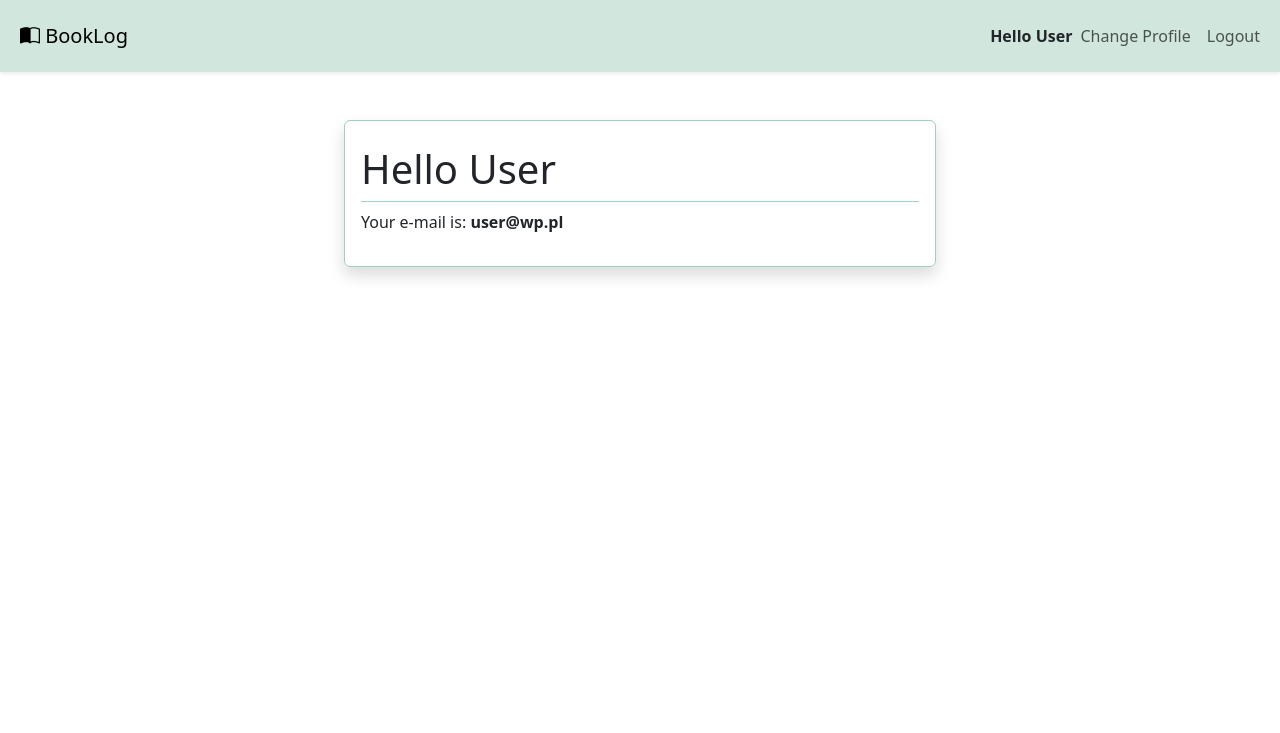
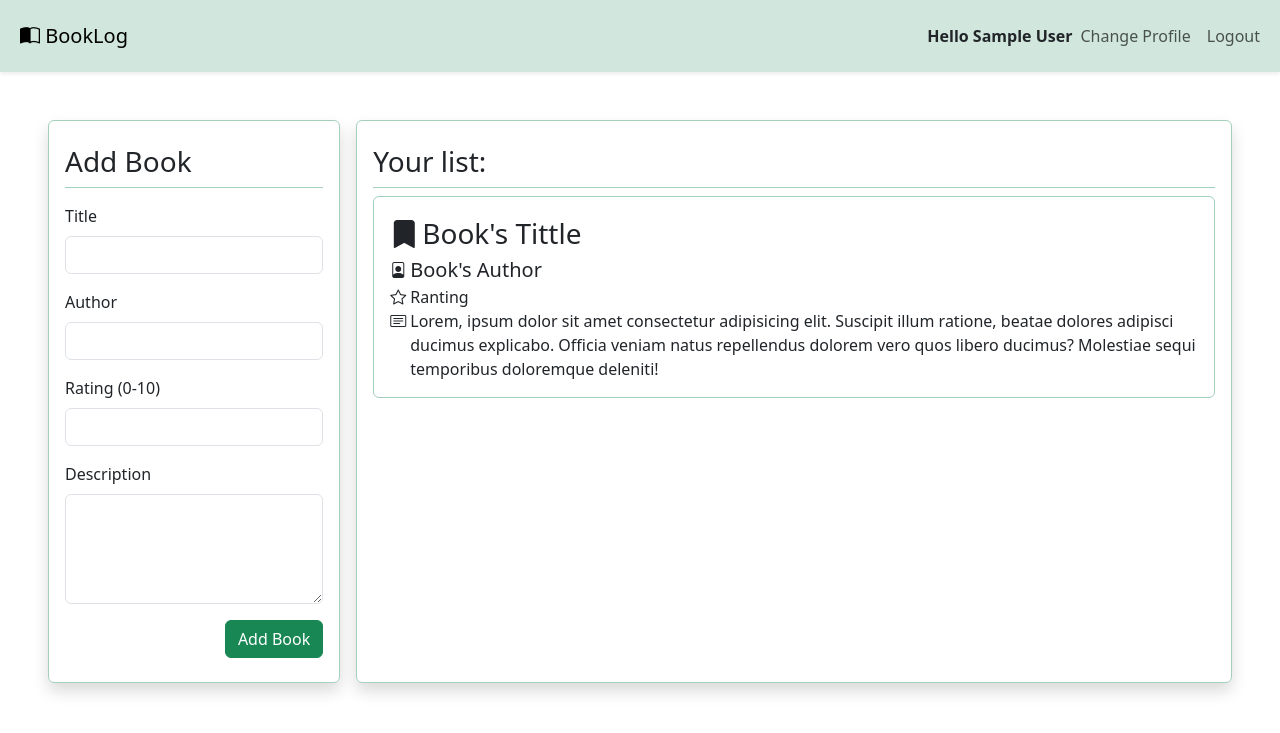
Before and after one commit to k-nadolna/booklog, a PHP site: page /home.php in a window 1280 px wide. Shown: the top 733 px of the page. Run offline with PHP 8.4, Linux system fonts and the light colour scheme; the visitor is signed in with stand-in values (Sample User, id 1).

Commit message:
add homepage style

```diff
--- a/home.php
+++ b/home.php
@@ -1,3 +1,11 @@
+<?php
+    session_start();
+    include('php/config.php');
+    if(!isset($_SESSION['user_id'])){
+      header ('Location: ./index.php');
+      exit();
+    }
+?>
 <!DOCTYPE html>
 <html lang="en">
 <head>
@@ -22,8 +30,15 @@
 
       <div class="navbar-collapse collapse justify-content-end" id="menu">
         <ul class="navbar-nav">
+
+        <?php
+       if(isset($_SESSION['user_id'])){
+          $user_id = $_SESSION['user_id'];
+          $user_name = $_SESSION['user_name'];
+}
+        ?>
           <li class="nav-item d-flex align-items-center">
-            <p class="fw-bold mb-0">Hello User</p>
+            <p class="fw-bold mb-0">Hello <?= $user_name ?></p>
           </li>
           <li class="nav-item">
             <a href="index.php" class="nav-link">Change Profile</a>
@@ -36,11 +51,54 @@
     </div>
   </nav>
 
-  <div class="container-fluid d-flex justify-content-center p-5">
-    <div class="continer-fluid d-flex flex-column border border-success-subtle rounded p-3 w-50 shadow">
-      <h1 class="border-bottom border-success-subtle w-100 py-2">Hello User</h1>
-        <p>Your e-mail is: <strong>user@wp.pl</strong></p>
+  <div class="container-fluid d-flex justify-content-center gap-3 p-5">
+    <div class="container-fluid d-flex flex-column border border-success-subtle w-25 rounded p-3 shadow">
+      <h2 class="border-bottom border-success-subtle w-100 py-2 fs-3">Add Book</h2>
+      <form action="" method="POST">
+        <div class="py-2">
+          <label for="title" class="form-label">Title</label>
+          <input type="text" id="title" name="title" class="form-control">
+        </div>
+        <div class="py-2">
+          <label for="author" class="form-label">Author</label>
+          <input type="text" id="author" name="author" class="form-control">
+        </div>
+        <div class="py-2">
+          <label for="rating" class="form-label">Rating (0-10)</label>
+          <input type="number" id="rating" name="rating" min="0" max="10" step="1" class="form-control">
+        </div>
+        <div class="py-2">
+          <label for="description" class="form-label">Description</label>
+          <textarea class="form-control" name="description" rows="4" id="description"></textarea>
+        </div>
+        <div class="d-flex justify-content-end py-2">
+          <input type="submit" class="btn btn-success" name="submit" id="submit" value="Add Book">
+        </div>
 
+      </form>
+    </div>
+     <div class="container-fluid d-flex flex-column border border-success-subtle  w-75 rounded p-3 shadow">
+      <h2 class="border-bottom border-success-subtle w-100 py-2 fs-3">Your list:</h2>
+      <div class='d-flex flex-wrap gap-1'>
+          <div class="col-12 col-sm-5 col-md-3 flex-fill border border-success-subtle rounded p-3">
+            <div class="d-flex align-items-center">
+              <i class="bi bi-bookmark-fill fs-3 pe-1"></i>
+              <h3 class="mb-0">Book's Tittle</h3>
+            </div>
+            <div class="d-flex align-items-center">
+              <i class="bi bi-file-person pe-1"></i><p class="d-inline mb-0 fs-5">Book's Author</p>
+            </div>
+            <div class="d-flex align-items-center">
+                <i class="bi bi-star pe-1"></i>
+                <p class="d-inline mb-0">Ranting</p>
+            </div>
+             <div class="d-flex align-items-start">
+                <i class="bi bi-card-text pe-1"></i>
+                <p class="d-inline mb-0">Lorem, ipsum dolor sit amet consectetur adipisicing elit. Suscipit illum ratione, beatae dolores adipisci ducimus explicabo. Officia veniam natus repellendus dolorem vero quos libero ducimus? Molestiae sequi temporibus doloremque deleniti!</p>
+            </div>
+          </div>
+
+      </div>
 
     </div>
   </div>
--- a/index.php
+++ b/index.php
@@ -59,7 +59,7 @@
                 $user = $result->fetch_assoc();
 
                 if(password_verify($password, $user['Password'])){
-                  $_SESSION['user_id'] = $user['id'];
+                  $_SESSION['user_id'] = $user['Id'];
                   $_SESSION['user_name'] = $user['Name'];
 
                   header ('Location: home.php');
```
Also changed, not shown: 1 other file.
